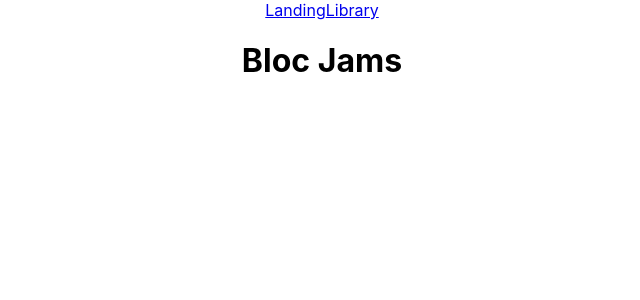
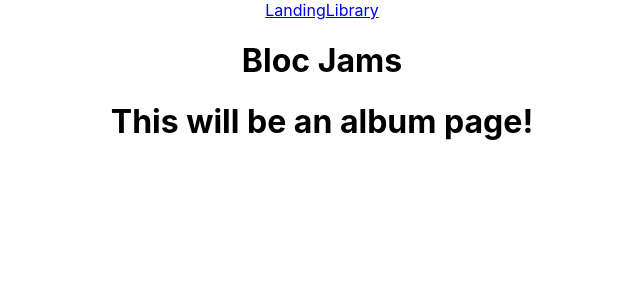
Before and after one commit to kkubli3246/bloc-jams-react, a React (Create React App) app: page /album in a window 1280 px wide. Shown: the top 300 px of the page, without its empty margins (318-958 px from the left). Built offline with nearby package versions, Linux system fonts and the light colour scheme.

Commit message:
Assignment Bloc Jams Routing COmpleted

```diff
--- a/src/App.js
+++ b/src/App.js
@@ -2,6 +2,7 @@ import React, { Component } from 'react';
 import {Route, Link } from 'react-router-dom';
 import Landing from "./components/Landing";
 import Library from "./components/Library";
+import { Album } from "./components/Album";
 import './App.css';
 
 class App extends Component {
@@ -19,7 +20,8 @@ class App extends Component {
         <main>
            <Route exact path="/" component={Landing} />
            <Route path="/library" component={Library} />
-         </main>
+           <Route path="/album" component={Album} />
+        </main>
       </div>
     );
   }
--- /dev/null
+++ b/src/components/Album.js
@@ -0,0 +1,11 @@
+import React,{Component} from 'react';
+
+export class Album extends Component{
+  render(){
+    return(
+      <div>
+        <h1>This will be an album page!</h1>
+      </div>
+    );
+  }
+}
```
